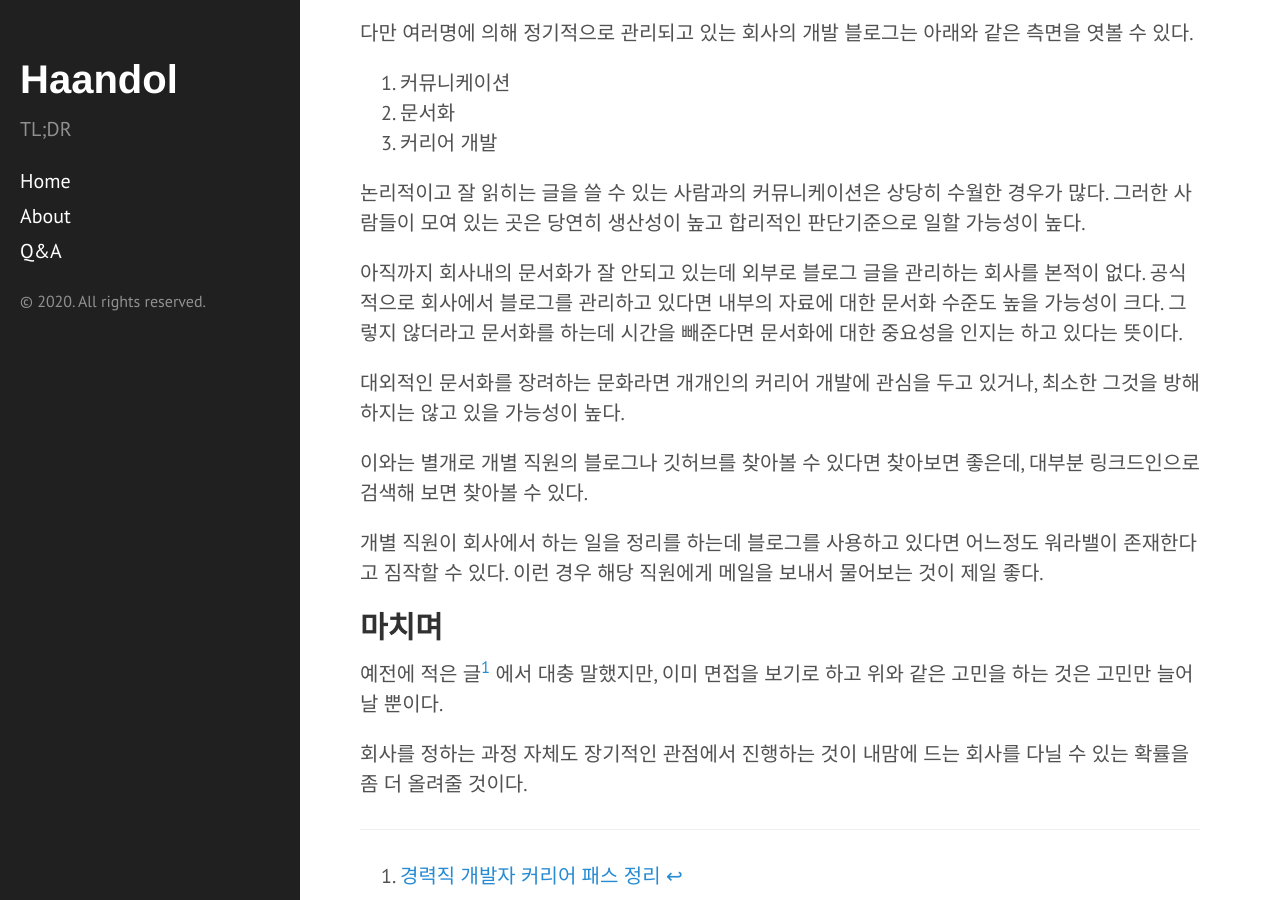
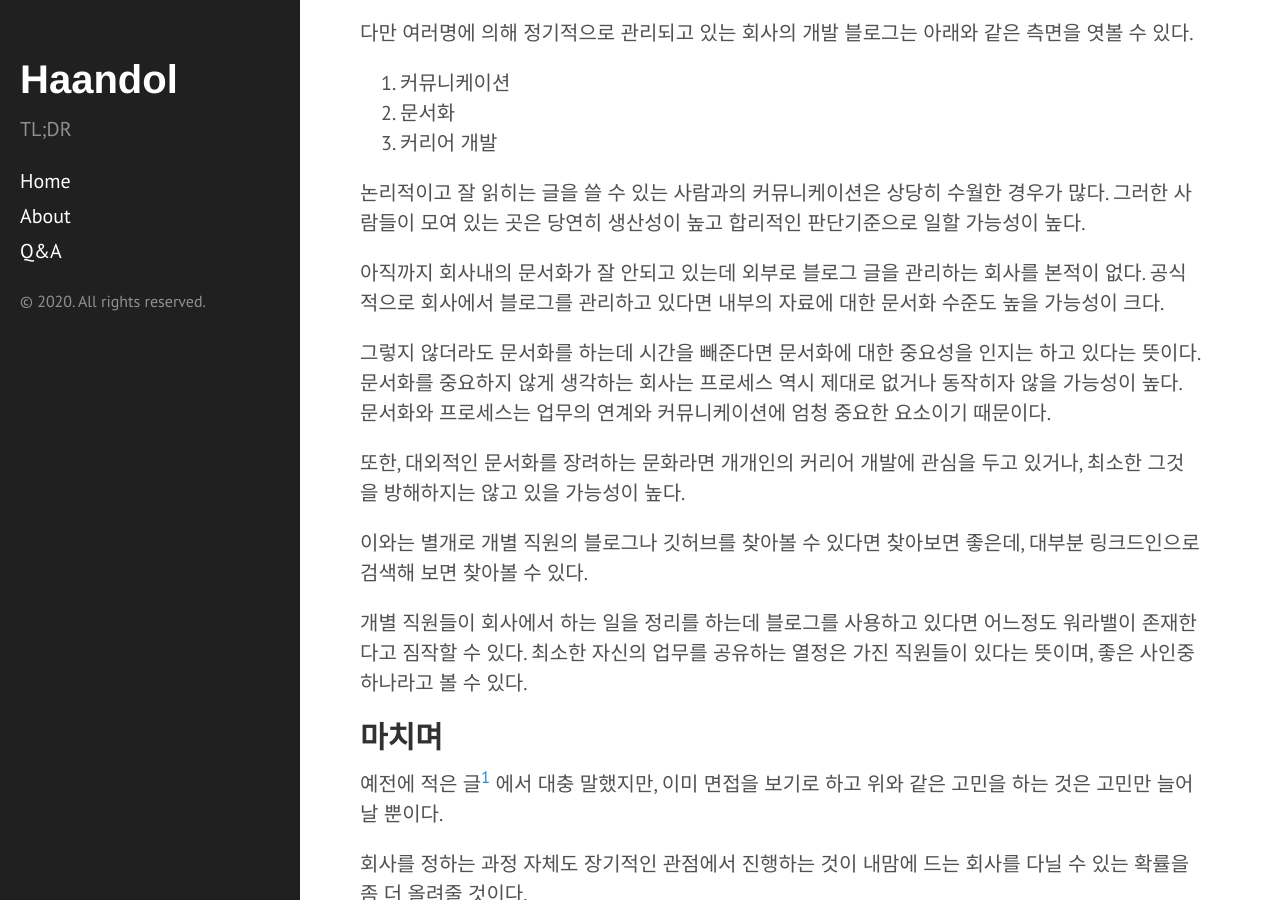
Before and after one commit to haandol/haandol.github.com, a Jekyll site: the page built from _posts/2020-03-08-what-you-should-ask-on-interview.md, in a window 1280 px wide and 900 px high, scrolled down 4270 px. Built offline with Jekyll 4.4.1, drawn with Linux system fonts in a browser that asks for light colours; comment, search, counter and statistics services are not loaded.

Commit message:
refine words

```diff
--- a/_posts/2020-03-08-what-you-should-ask-on-interview.md
+++ b/_posts/2020-03-08-what-you-should-ask-on-interview.md
@@ -154,13 +154,17 @@ B2B 인지 B2C 인지는 앞서 말한방법으로 대략 알아낼 수 있고,
 그러한 사람들이 모여 있는 곳은 당연히 생산성이 높고 합리적인 판단기준으로 일할 가능성이 높다.
 
 아직까지 회사내의 문서화가 잘 안되고 있는데 외부로 블로그 글을 관리하는 회사를 본적이 없다.
-공식적으로 회사에서 블로그를 관리하고 있다면 내부의 자료에 대한 문서화 수준도 높을 가능성이 크다. 그렇지 않더라고 문서화를 하는데 시간을 빼준다면 문서화에 대한 중요성을 인지는 하고 있다는 뜻이다.
+공식적으로 회사에서 블로그를 관리하고 있다면 내부의 자료에 대한 문서화 수준도 높을 가능성이 크다.
 
-대외적인 문서화를 장려하는 문화라면 개개인의 커리어 개발에 관심을 두고 있거나, 최소한 그것을 방해하지는 않고 있을 가능성이 높다.
+그렇지 않더라도 문서화를 하는데 시간을 빼준다면 문서화에 대한 중요성을 인지는 하고 있다는 뜻이다.
+문서화를 중요하지 않게 생각하는 회사는 프로세스 역시 제대로 없거나 동작히자 않을 가능성이 높다.
+문서화와 프로세스는 업무의 연계와 커뮤니케이션에 엄청 중요한 요소이기 때문이다.
+
+또한, 대외적인 문서화를 장려하는 문화라면 개개인의 커리어 개발에 관심을 두고 있거나, 최소한 그것을 방해하지는 않고 있을 가능성이 높다.
 
 이와는 별개로 개별 직원의 블로그나 깃허브를 찾아볼 수 있다면 찾아보면 좋은데, 대부분 링크드인으로 검색해 보면 찾아볼 수 있다.
 
-개별 직원이 회사에서 하는 일을 정리를 하는데 블로그를 사용하고 있다면 어느정도 워라밸이 존재한다고 짐작할 수 있다. 이런 경우 해당 직원에게 메일을 보내서 물어보는 것이 제일 좋다.
+개별 직원들이 회사에서 하는 일을 정리를 하는데 블로그를 사용하고 있다면 어느정도 워라밸이 존재한다고 짐작할 수 있다. 최소한 자신의 업무를 공유하는 열정은 가진 직원들이 있다는 뜻이며, 좋은 사인중 하나라고 볼 수 있다.
 
 ## 마치며
 
```
